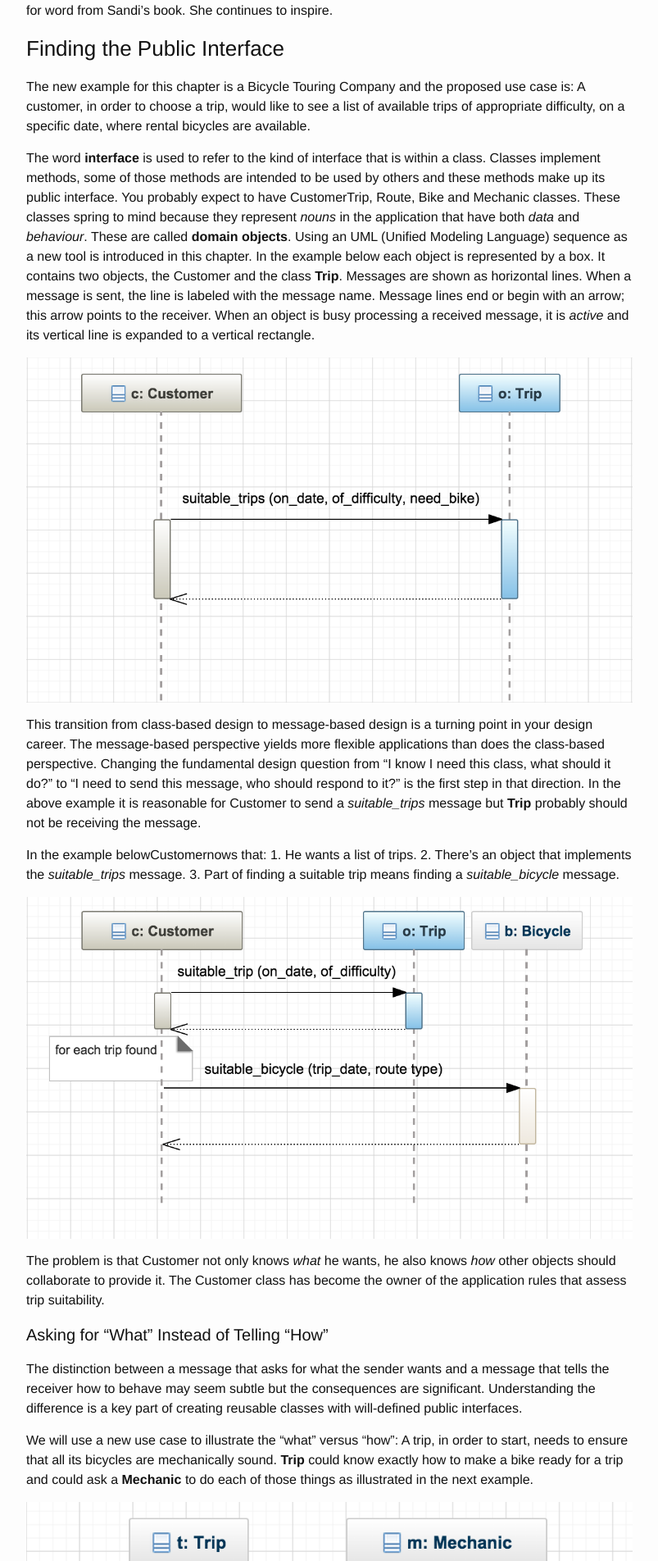
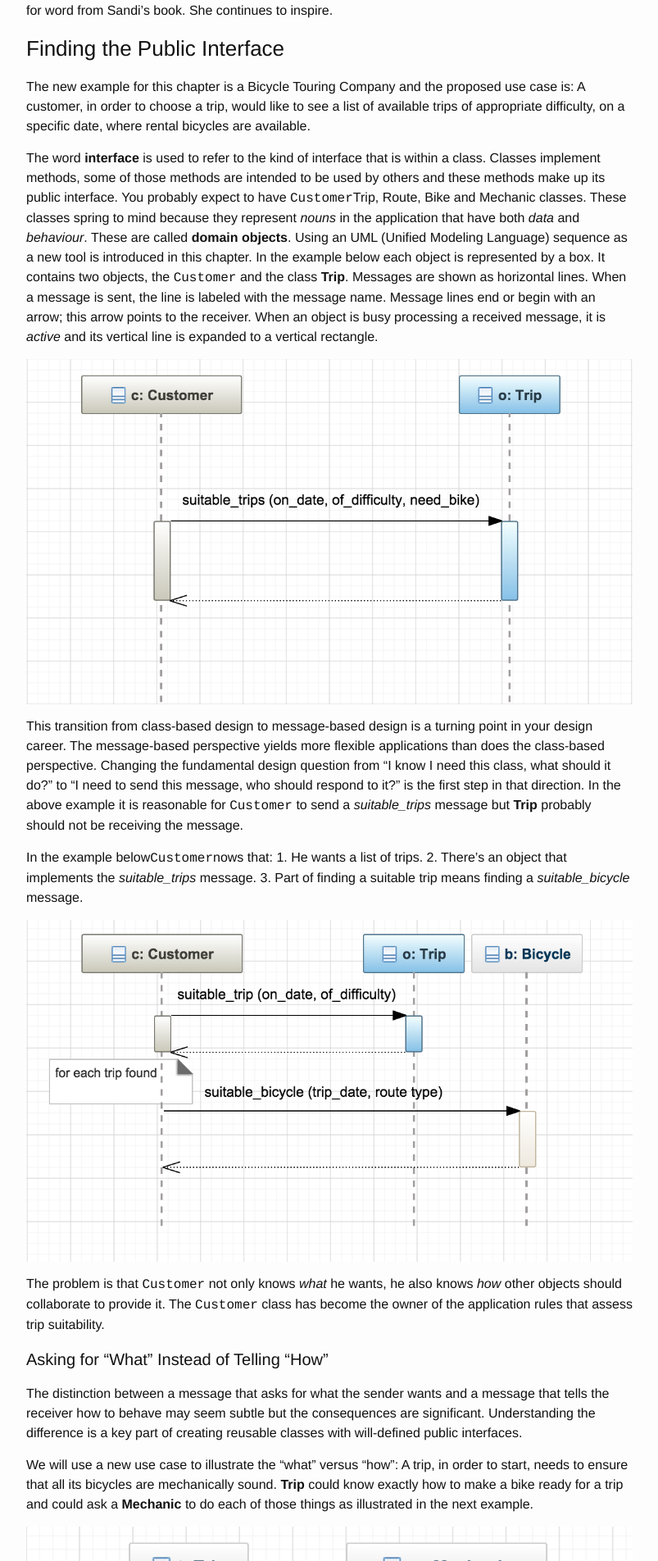
Before and after one commit to timproctor/timproctor.github.io, a Jekyll site: the page built from _posts/2015-09-30-poodr-ch-4-by-sandy-metz.markdown, in a window 1280 px wide. Shown: the part 365-2269 px from the top of the page at 82% size, without its empty margins (238-1041 px from the left). Built offline with Jekyll 4.4.1, drawn with Linux system fonts in a browser that asks for light colours.

Commit message:
testing new font class

```diff
--- a/css/main.scss
+++ b/css/main.scss
@@ -48,6 +48,7 @@ $on-laptop:        800px;
 // Import partials from `sass_dir` (defaults to `_sass`)
 @import
         "base",
+        "custom",
         "layout",
         "syntax-highlighting"
 ;
```
